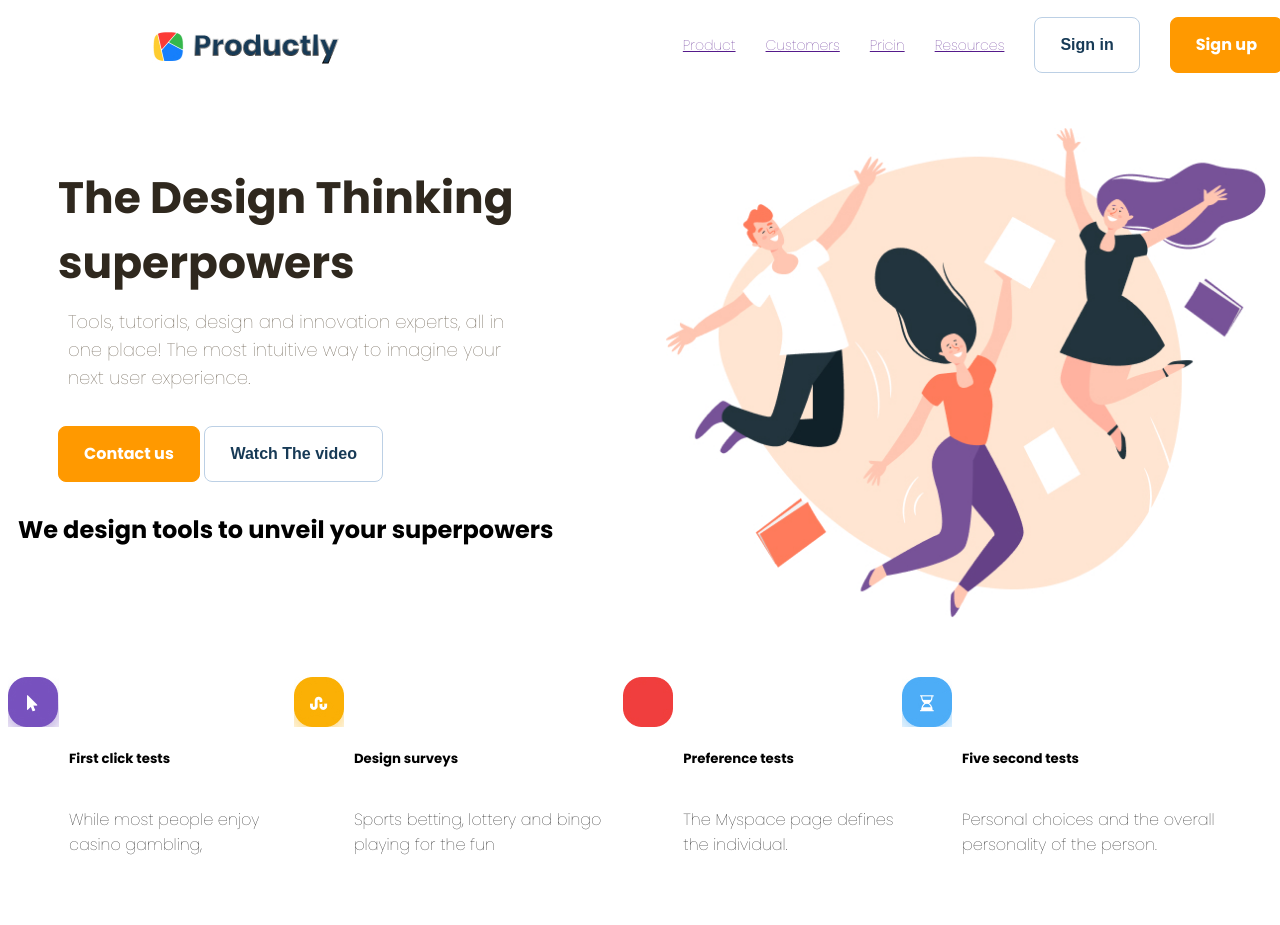
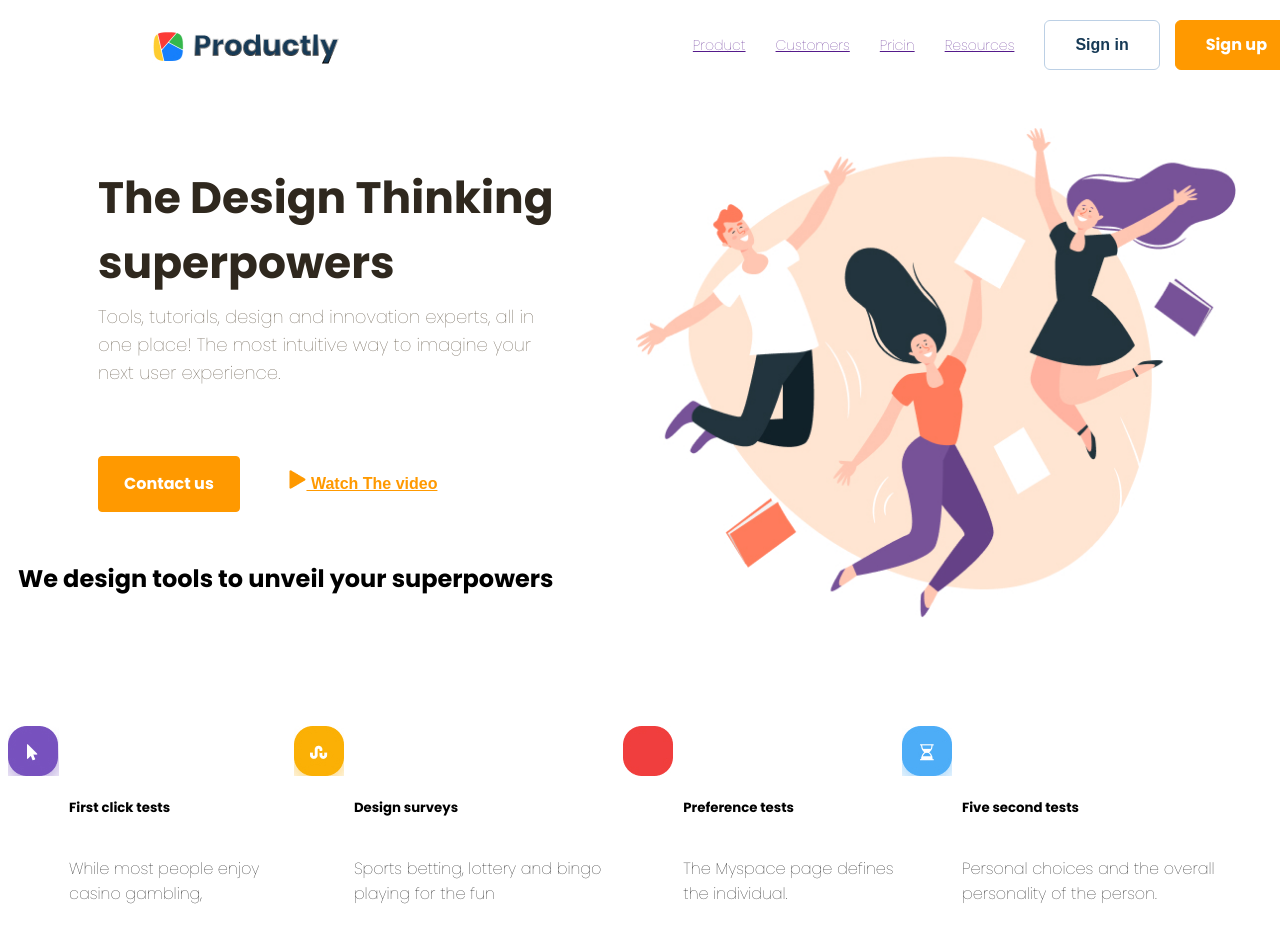
Before and after one commit to Chali96/Lesson6, a plain HTML site: page index.html in a window 1280 px wide. Shown: the top 925 px of the page. Drawn offline with Linux system fonts and the light colour scheme; a web font is replaced by a local one.

Commit message:
changes in the buttons

```diff
--- a/index.html
+++ b/index.html
@@ -20,8 +20,8 @@
                 <li><a href="">Customers</a> </li>
                 <li><a href="">Pricin</a> </li>
                 <li><a href="">Resources</a></li>
-                <li><button type="button" class="nav_btn-1"> Sign in </button></li>
-                <li><button type="button" class="nav_btn-2"> Sign up </button></li>
+                <li><button class="nav_btn-1"> Sign in </button></li>
+                <li><button class="nav_btn-2"> Sign up </button></li>
             </ul>
 
         </nav>
@@ -41,7 +41,7 @@
         Tools, tutorials, design and innovation experts, all in one place! The most intuitive way to imagine your next user experience.
       </p>
       <button class="button-1"> Contact us </button>
-      <button class="button-2"> Watch The video</button>
+      <button class="button-2"> <img src="images/Triangle.jpeg" alt="" class="triangle"> Watch The video</button>
     </div>
   </header>
 
--- a/styles/index.css
+++ b/styles/index.css
@@ -42,8 +42,8 @@ line-height: 28px;
 
 .nav_btn-1{
 background-color: #FFFFFF;
-border-radius: 8px;
-padding: 15px 25px;
+border-radius: 6px;
+padding: 12px 30px;
 color: #173A56;
 border-width: -2px;
 font-weight: 600;
@@ -56,14 +56,15 @@ border: 1px solid #BCD0E5;
 .nav_btn-2{
     background-color: #FF9900;
     border: 1px solid #FF9900;
-    border-radius: 8px;
-    padding: 15px 25px;
+    border-radius: 6px;
+    padding: 12px 30px;
     color: #FFFFFF;
     font-family: 'Poppins';
     font-weight: 600;
     font-size: 16px;
     line-height: 24px;
     text-shadow: none;
+    margin: -15px;
 
 }
 
@@ -81,7 +82,7 @@ border: 1px solid #BCD0E5;
     position: absolute;
     width: 600px;
     height: 490px;
-    padding-right: 40px;
+    margin-left: -30px;
     left: 666px;
     top: 128px;
 }
@@ -99,14 +100,14 @@ border: 1px solid #BCD0E5;
     font-weight: 400;
     font-size: 18px;
     line-height: 28px;
-    color: #544837;
+color: #544837;
 }
 
 
 .button-1{
     background-color: #FF9900;
     border: 1px solid #FF9900;
-    border-radius: 8px;
+    border-radius: 4px;
     padding: 15px 25px;
     color: #FFFFFF;
     font-family: 'Poppins';
@@ -114,21 +115,29 @@ border: 1px solid #BCD0E5;
     font-size: 16px;
     line-height: 24px;
     text-shadow: none;
-    margin-left: 50px;
+    margin-left: 90px;
+    margin-top: 10px;
 
 }
+
+.triangle{
+    padding-top: 10px;
+}
 .button-2{
+    text-decoration-line: underline;
     background-color: #FFFFFF;
-    border-radius: 8px;
+    border-radius: 4px;
     padding: 15px 25px;
-    color: #173A56;
+    color: #FF9900;
     border-width: -2px;
     font-weight: 600;
     font-size: 16px;
     line-height: 24px;
     text-shadow: none;
-    border: 1px solid #BCD0E5;
+    border: 0px solid #BCD0E5;
+    margin: 20px;
 }
+
 .thedesign{
 width: 518px;
 text-align: start;
@@ -136,8 +145,7 @@ justify-content: flex-start;
 height: 108px;
 font-size: 44px;
 color: #2F281E;
-padding-left: 50px;
-padding-right: 50px;
+padding-left: 90px;
 padding-top: 50px;
 }
 
@@ -150,10 +158,8 @@ font-weight: 400;
 font-size: 18px;
 line-height: 28px;
 color: #544837;
-padding-left: 60px;
-padding-right: 60px;
-padding-bottom: 5px;
-padding-top: 5px;
+padding-left: 90px;
+padding-bottom: 9px;
 }
 
 .container{
```
Also changed, not shown: images/Triangle.jpeg (added).
